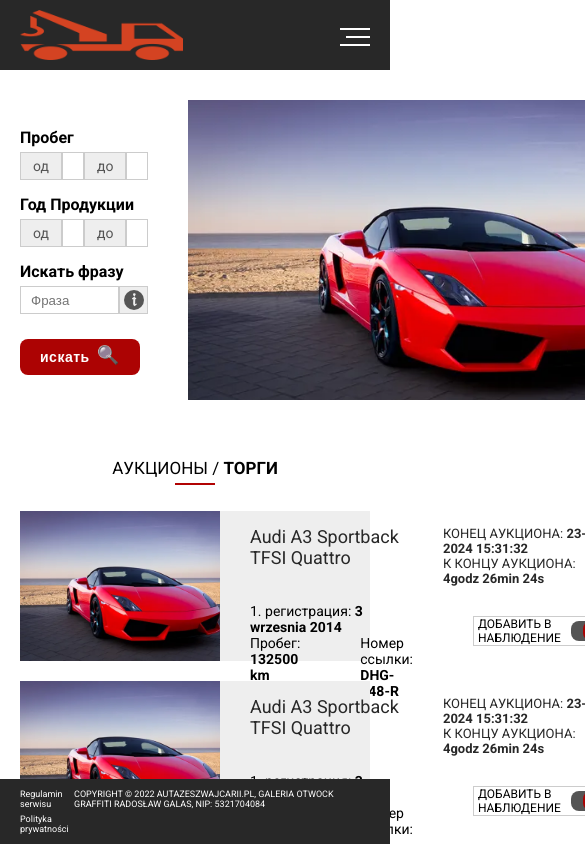
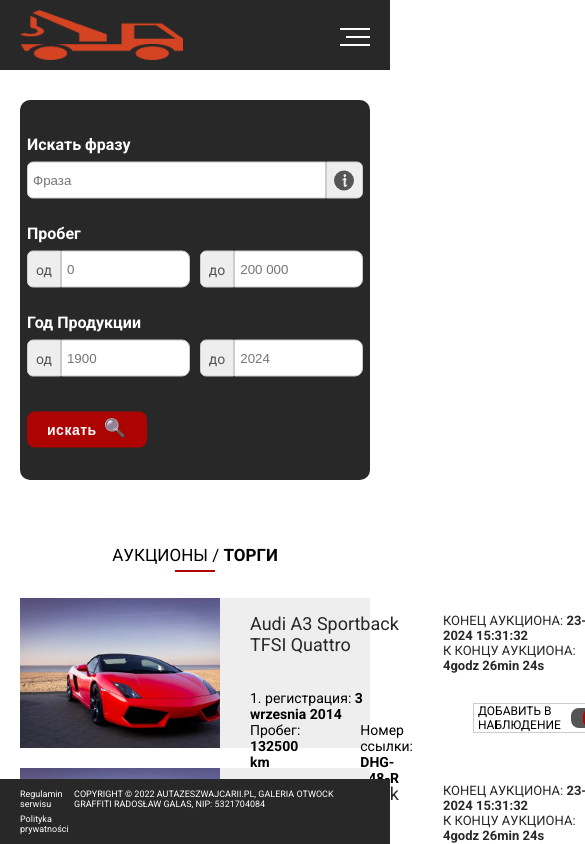
Before and after one commit to Adrian-Capbatut/auto-cars, a React (Create React App) app: page / in a window 390 px wide. Shown: the top 844 px of the page, 585 px wide, since content can reach past the window. Built offline with nearby package versions, Linux system fonts and the light colour scheme.

Commit message:
Style the main page according to new requirements

```diff
--- a/src/Components/Layouts/Sidebar/styles.css
+++ b/src/Components/Layouts/Sidebar/styles.css
@@ -119,7 +119,7 @@
 		bottom: 0;
 		left: 0;
 		right: 0;
-		z-index: 50%;
+		z-index: 50;
 		overflow-y: auto;
 		padding: 50px 40px;
 		background-color: black;
--- a/src/Pages/TradeCarGallery/index.js
+++ b/src/Pages/TradeCarGallery/index.js
@@ -26,44 +26,6 @@ const index = () => {
 				<div class='search-form'>
 					<form method='get'>
 						<div class='group-search'>
-							<label for='mileage'>Пробег</label>
-							<div class='input-group'>
-								<div class='input-group-addon'>од</div>
-								<input
-									type='number'
-									id='mileage-min'
-									name='mileage-min'
-									placeholder='0'
-								/>
-								<div class='input-group-addon'>до</div>
-								<input
-									type='number'
-									id='mileage-max'
-									name='mileage-max'
-									placeholder='200 000'
-								/>
-							</div>
-						</div>
-						<div class='group-search'>
-							<label for='year'>Год Продукции</label>
-							<div class='input-group'>
-								<div class='input-group-addon'>од</div>
-								<input
-									type='number'
-									id='year-min'
-									name='year-min'
-									placeholder='1900'
-								/>
-								<div class='input-group-addon'>до</div>
-								<input
-									type='number'
-									id='year-max'
-									name='year-max'
-									placeholder='2024'
-								/>
-							</div>
-						</div>
-						<div class='group-search'>
 							<label for='phrase'>Искать фразу</label>
 							<div class='input-group'>
 								<input
@@ -77,6 +39,53 @@ const index = () => {
 								</div>
 							</div>
 						</div>
+						<div class='group-search'>
+							<label for='mileage'>Пробег</label>
+							<div class='input-group'>
+								<div className='input-group__item'>
+									<div class='input-group-addon'>од</div>
+									<input
+										type='number'
+										id='mileage-min'
+										name='mileage-min'
+										placeholder='0'
+									/>
+								</div>
+								<div className='input-group__item'>
+									<div class='input-group-addon'>до</div>
+									<input
+										type='number'
+										id='mileage-max'
+										name='mileage-max'
+										placeholder='200 000'
+									/>
+								</div>
+							</div>
+						</div>
+						<div class='group-search'>
+							<label for='year'>Год Продукции</label>
+							<div class='input-group'>
+								<div className='input-group__item'>
+									<div class='input-group-addon'>од</div>
+									<input
+										type='number'
+										id='year-min'
+										name='year-min'
+										placeholder='1900'
+									/>
+								</div>
+								<div className='input-group__item'>
+									<div class='input-group-addon'>до</div>
+									<input
+										type='number'
+										id='year-max'
+										name='year-max'
+										placeholder='2024'
+									/>
+								</div>
+							</div>
+						</div>
+
 						<button class='search-btn' type='submit'>
 							Искать<span class='loop-btn'></span>
 						</button>
@@ -84,7 +93,7 @@ const index = () => {
 				</div>
 
 				<div class='carousel'>
-					<img class='carousel-car' src={masina} alt='Car Image' />
+					<div className='carousel-car'></div>
 				</div>
 			</div>
 
@@ -98,7 +107,7 @@ const index = () => {
 					<div class='car-item'>
 						<div class='car-item__img'>
 							<NavLink to='/auto'>
-								<img class='car-img' src={masina} alt='' />
+								<img class='car-img' src={masina} alt='car' />
 							</NavLink>
 						</div>
 						<div class='car-item__content'>
@@ -167,6 +176,7 @@ const index = () => {
 								</div>
 							</div>
 							<div class='auction-entry-actions'>
+								<div className='auction-entry__img'></div>
 								<span class='auctions-observations'>ДОБАВИТЬ В НАБЛЮДЕНИЕ</span>
 								<span class='auction-action-make-offer'>
 									<NavLink to='/auto'>более</NavLink>
--- a/src/Pages/TradeCarGallery/styles.css
+++ b/src/Pages/TradeCarGallery/styles.css
@@ -1,29 +1,43 @@
 .search-and-carousel {
-	padding-top: 30px;
-	display: flex;
-	justify-content: space-between;
-	align-items: center;
-	max-width: 1000px;
-	margin: 0 auto;
-	gap: 40px;
+	margin: 40px auto 10px;
+	height: 420px;
+	position: relative;
 }
 
 .search-form form {
 	display: flex;
 	flex-direction: column;
-	gap: 15px;
+	gap: 25px;
 	max-width: 420px;
+	position: absolute;
+	left: 50px;
+	top: 50%;
+	z-index: 1;
+	transform: translateY(-50%);
 }
 
 .group-search {
 	display: flex;
 	flex-direction: column;
-	gap: 5px;
+	gap: 8px;
 }
 
 .group-search label {
 	font-size: 16px;
 	font-weight: bold;
+	color: #fff;
+}
+
+.group-search input {
+	border-radius: 6px 0 0 6px;
+}
+
+.group-search .input-group-addon {
+	border-radius: 0 6px 6px 0;
+}
+
+.input-group__item .input-group-addon {
+	border-radius: 6px 0 0 6px;
 }
 
 .input-group {
@@ -31,21 +45,31 @@
 	flex-direction: row;
 }
 
+.input-group__item {
+	display: flex;
+}
+
+.input-group__item + .input-group__item {
+	margin-left: 20px;
+}
+
+.input-group__item input {
+	border-radius: 0 8px 8px 0;
+}
+
 .input-group-addon {
-	padding: 6px 12px;
-	font-size: 14px;
-	font-weight: 400;
-	line-height: 1;
+	display: flex;
+	align-items: center;
 	color: #555;
-	text-align: center;
 	background-color: #eee;
 	border: 1px solid #ccc;
+	padding: 8px 16px;
 }
 
 .input-group input {
 	border: 1px solid #ccc;
 	width: 100%;
-	padding: 3px 10px;
+	padding: 10px 10px;
 }
 
 .input-group input:focus {
@@ -112,14 +136,26 @@
 	transform: translate(0%, -50%);
 }
 
-.carousel-car {
-	width: 500px;
-	height: 300px;
+/* De verificat */
+.carousel {
+	max-height: 100%;
+	position: absolute;
+	bottom: 0px;
+	right: 0;
+	transform: translateX(-0%);
+	z-index: 0;
 	object-fit: cover;
 }
 
-.carousel-car:not(:first-child) {
-	display: none;
+.carousel {
+	background-image: linear-gradient(to right, #282828 50%, transparent 100%),
+		url('./../../Assets/Images/15.jpg');
+	background-repeat: no-repeat;
+	background-size: 100% 100%, fill;
+	background-position: right;
+	height: 420px;
+	max-width: 1200px;
+	width: 100%;
 }
 
 .content-cars {
@@ -165,7 +201,7 @@
 .car-item__content a {
 	font-size: 18px;
 	color: #282828;
-	padding-bottom: 35px;
+	margin-bottom: 35px;
 }
 
 .car-item__content p > span {
@@ -203,7 +239,6 @@
 .auction-entry-actions {
 	margin-left: 30px;
 	font-size: 12px;
-	/* padding: 0 0 0 4px; */
 	padding: 0 0 0 4px;
 	background-color: #fff;
 	border: 1px solid #ccc;
@@ -211,6 +246,19 @@
 	align-items: center;
 	gap: 10px;
 	z-index: 0;
+	position: relative;
+}
+
+.auction-entry__img {
+	background-image: url(./../../Assets/Images/car-img.png);
+	background-repeat: no-repeat;
+	object-fit: cover;
+	height: 39px;
+	width: 61px;
+	position: absolute;
+	object-fit: cover;
+	left: -65px;
+	bottom: -20px;
 }
 
 .auction-action-make-offer {
@@ -236,3 +284,40 @@
 .auction-action-make-offer a:hover {
 	text-decoration: underline;
 }
+
+@media screen and (max-width: 600px) {
+	.search-form form {
+		left: 20px;
+		right: 20px;
+	}
+
+	.input-group__item + .input-group__item {
+		margin-left: 10px;
+	}
+}
+
+@media screen and (max-width: 400px) {
+	.search-and-carousel {
+		margin: -10px auto 10px;
+	}
+	.search-form form {
+		left: 7px;
+		right: 7px;
+		top: 55%;
+	}
+
+	.input-group__item .input-group-addon {
+		padding: 8px;
+	}
+
+	.input-group input {
+		padding: 10px 5px;
+	}
+
+	.carousel {
+		background-image: linear-gradient(to right, #282828 100%, transparent 100%),
+			url('./../../Assets/Images/15.jpg');
+		border-radius: 10px;
+		height: 380px;
+	}
+}
```
Also changed, not shown: src/Assets/Images/car-img.png (added).
